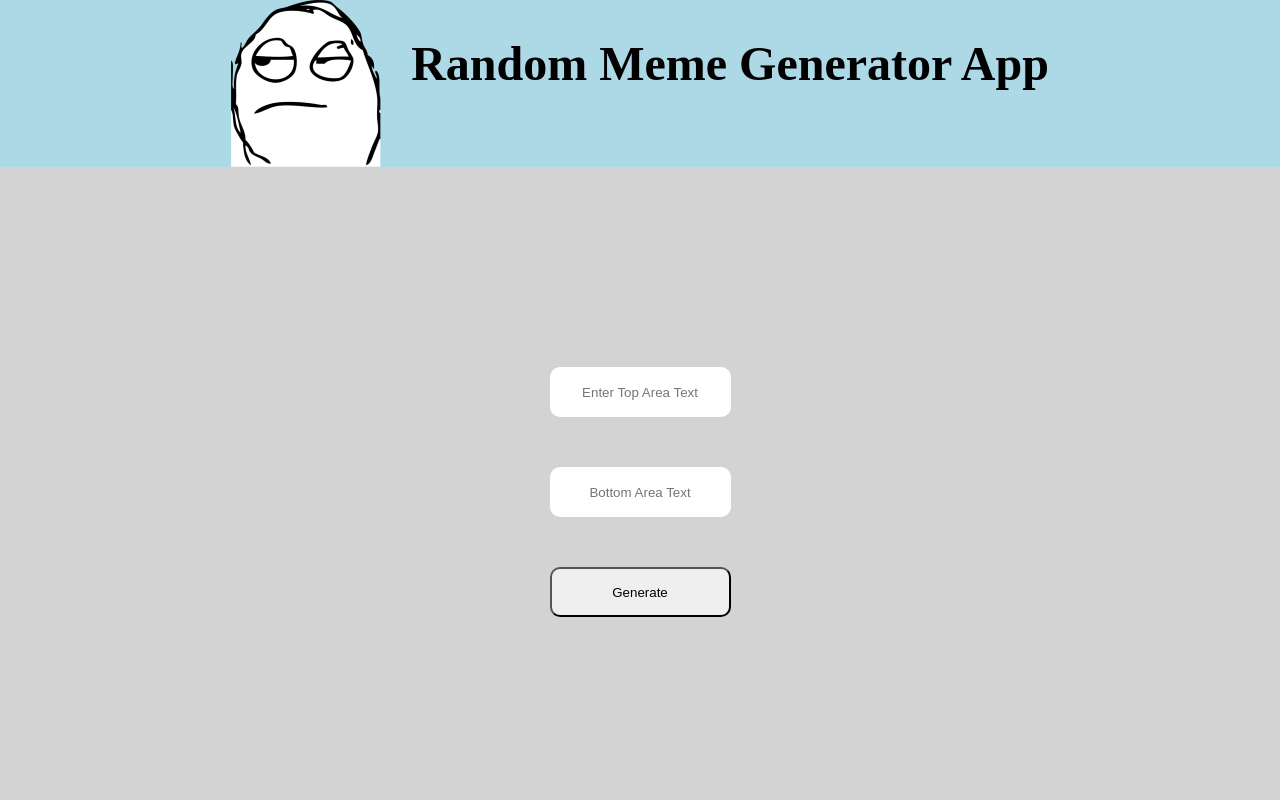
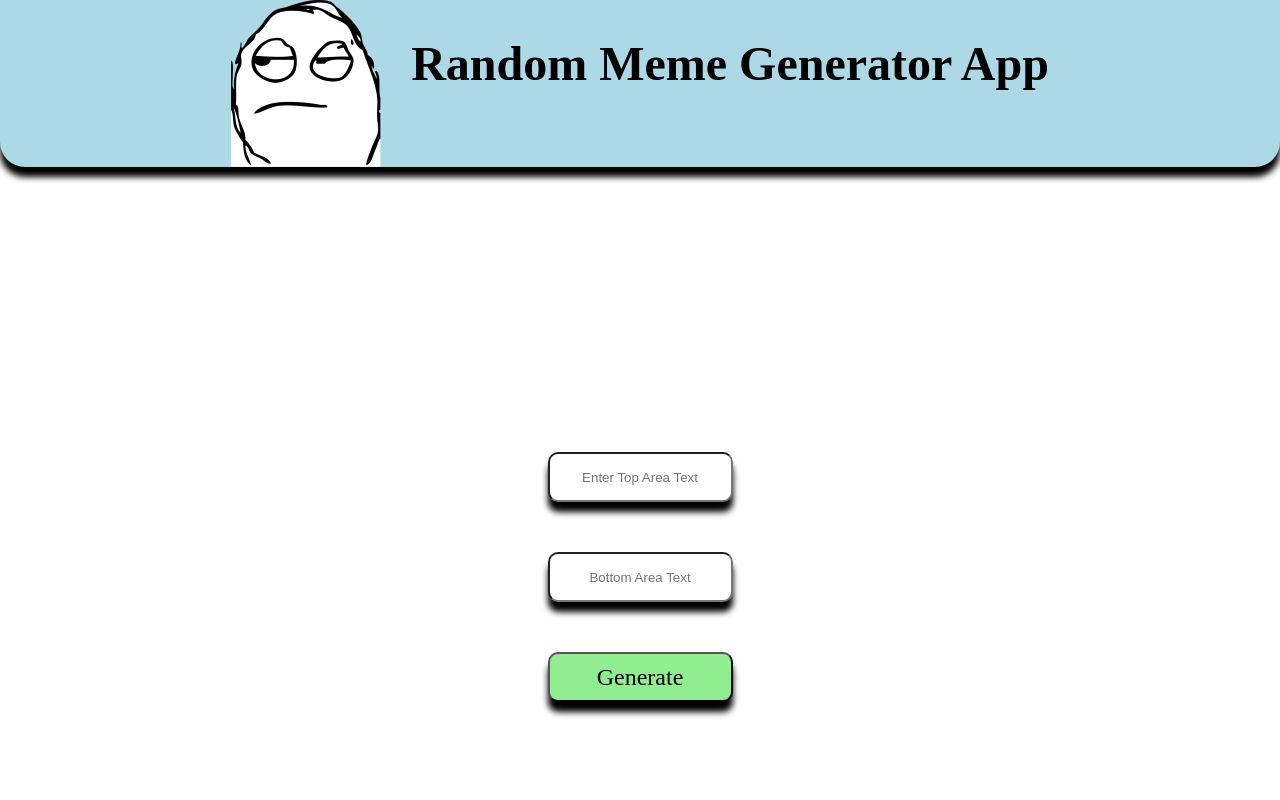
Before and after one commit to Siar416/random_meme_generator, a React (Create React App) app: page / in a window 1280 px wide. Shown: the top 800 px of the page. Built offline with nearby package versions, Linux system fonts and the light colour scheme; no server answers.

Commit message:
Added some more styling. Created handle click function to generate new meme image

```diff
--- a/src/components/MemeGenerator.jsx
+++ b/src/components/MemeGenerator.jsx
@@ -14,10 +14,13 @@ function MemeGenerator() {
     });
   }, []);
 
-  // const handleChange = (e) => {
-  //   setTopText(e.target.value);
-  //   setBottomText(e.target.value);
-  // };
+  const handleClick = (e) => {
+    e.preventDefault();
+
+    let randomNum = Math.floor(Math.random() * memeArray.length);
+    let randomImg = memeArray[randomNum];
+    setCurrentMeme(randomImg);
+  };
 
   return (
     <form className="container">
@@ -48,7 +51,9 @@ function MemeGenerator() {
             placeholder="Bottom Area Text"
           />
         </div>
-        <button className="btn">Generate</button>
+        <button onClick={(e) => handleClick(e)} className="btn">
+          Generate
+        </button>
       </div>
     </form>
   );
--- a/src/index.css
+++ b/src/index.css
@@ -137,6 +137,9 @@ table {
   line-height: 8rem;
   font-size: 3rem;
   font-family: 'Titon One', cursive;
+  border-bottom-left-radius: 25px;
+  border-bottom-right-radius: 25px;
+  filter: drop-shadow(0px 10px 3px black);
 }
 
 .meme_img {
@@ -144,23 +147,28 @@ table {
 }
 
 .container {
-  background-color: lightgrey;
   max-width: 1400px;
   height: 800px;
   margin: 0 auto;
   display: flex;
-
+  margin-top: 50px;
 }
 
 .current_img {
   width: 650px;
   height: 650px;
+  border-radius: 10px;
+  filter: drop-shadow(0px 10px 3px black);
 }
 
 .input_container {
   margin: 150px auto;
   display: flex;
   flex-direction: column;
+  height: 430px;
+  padding: 35px;
+  border-radius: 20px;
+  filter: drop-shadow(0px 10px 3px black);
 }
 
 .text_area {
@@ -168,7 +176,6 @@ table {
   margin-top: 50px;
   height: 50px;
   width: auto;
-  border: 0px;
 }
 
 ::-webkit-input-placeholder {
@@ -180,6 +187,9 @@ table {
   margin-top: 50px;
   height: 50px;
   width: auto;
+  font-family: 'Titon One', cursive;
+  font-size: 1.5rem;
+  background-color: lightgreen;
 }
 
 .img_container {
@@ -190,10 +200,20 @@ table {
   position: absolute;
   left: 55px;
   top: 35px;
+  font-family: 'Titon One', cursive;
+  font-size: 2rem;
+  font-weight: 900;
+  max-width: 540px;
+  overflow-wrap: break-word;
 }
 
 .text_bottom {
   position: absolute;
   left: 55px;
   top: 575px;
+  font-family: 'Titon One', cursive;
+  font-size: 2rem;
+  font-weight: 900;
+  max-width: 540px;
+  overflow: hidden;
 }
```
